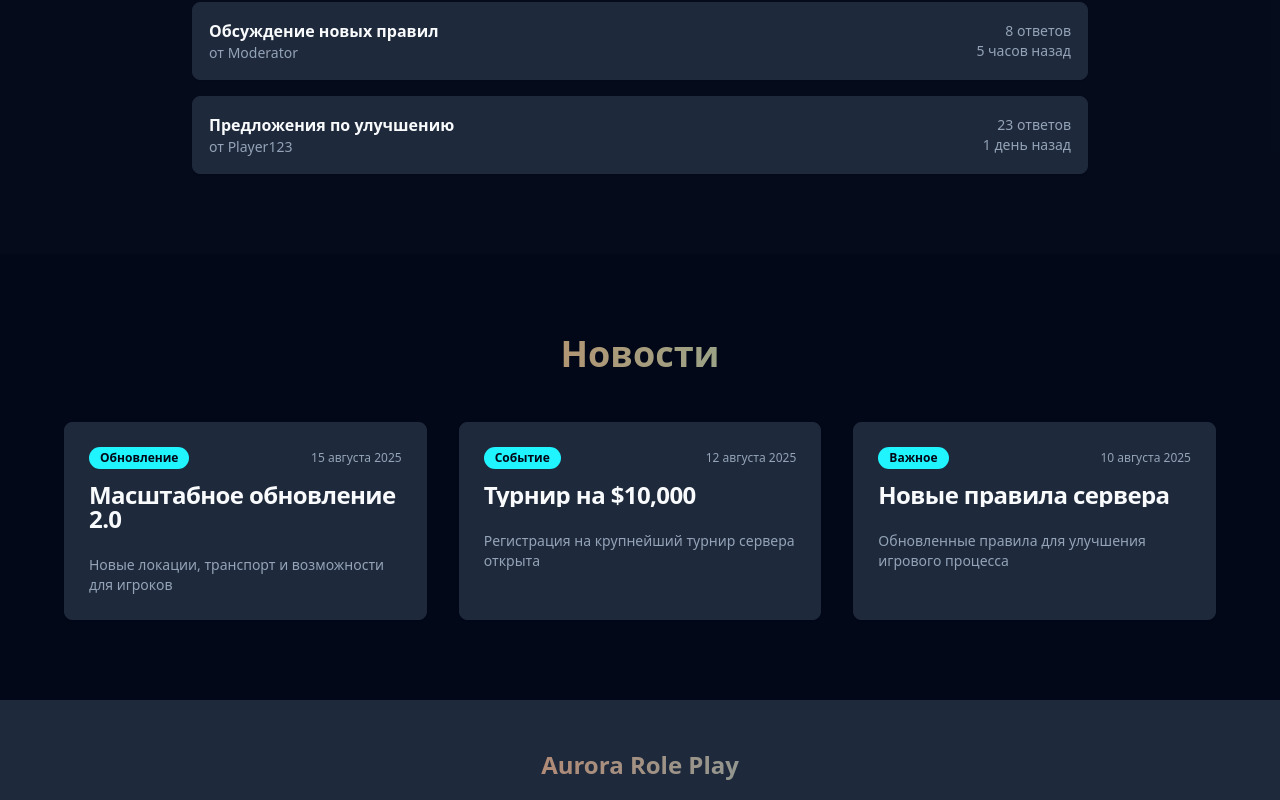
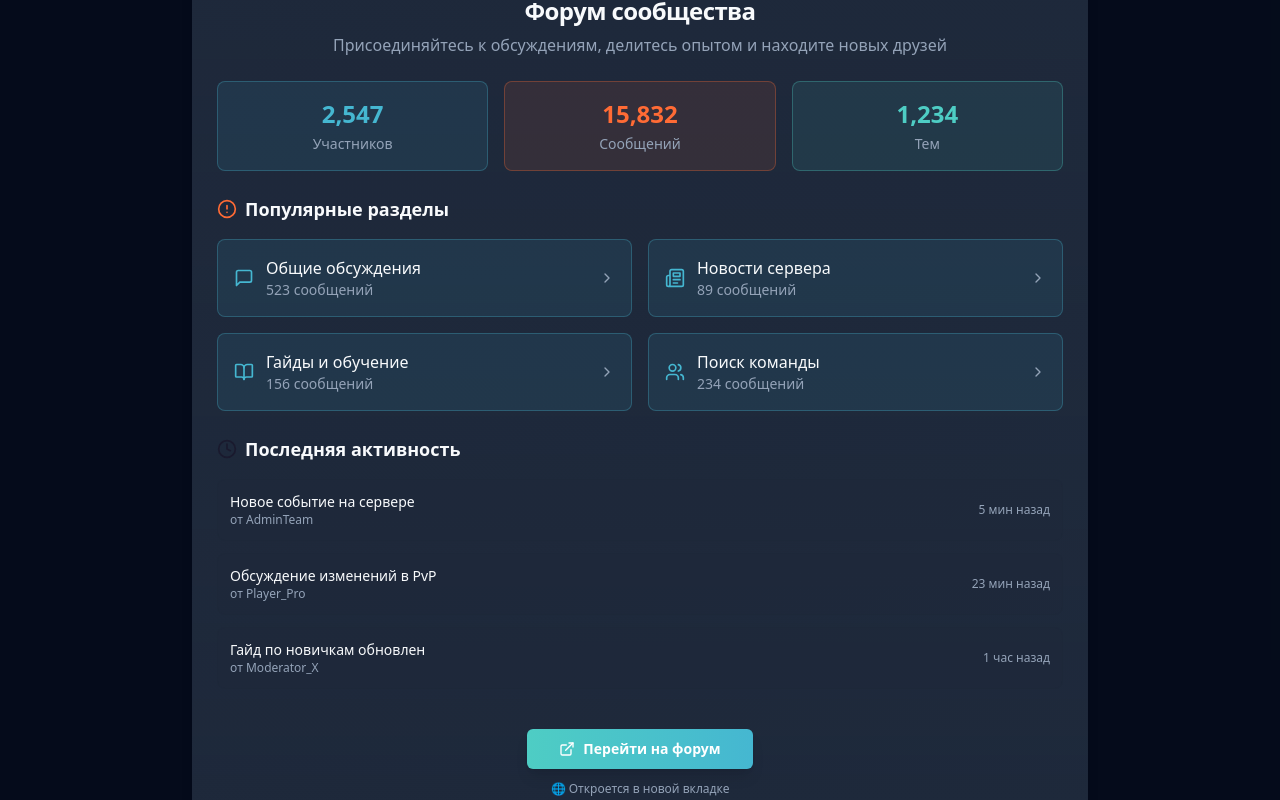
Before and after one commit to pr-poehali-dev/samp-gaming-site, a React (Vite) app: page / in a window 1280 px wide. Shown: the part 3151-3951 px from the top of the page. Built offline with nearby package versions, Linux system fonts and the light colour scheme.

Commit message:
Добавить внешнюю ссылку форума

```diff
--- a/src/pages/Index.tsx
+++ b/src/pages/Index.tsx
@@ -315,46 +315,106 @@ const Index = () => {
             <h2 className="text-4xl font-bold text-center mb-12 bg-gradient-to-r from-gaming-blue to-gaming-cyan bg-clip-text text-transparent">
               Форум
             </h2>
-            <Tabs defaultValue="discussions" className="max-w-4xl mx-auto">
-              <TabsList className="grid w-full grid-cols-3">
-                <TabsTrigger value="discussions">Обсуждения</TabsTrigger>
-                <TabsTrigger value="guides">Гайды</TabsTrigger>
-                <TabsTrigger value="bugs">Баги</TabsTrigger>
-              </TabsList>
+            <div className="max-w-4xl mx-auto">
+              <Card className="relative overflow-hidden bg-gradient-to-b from-card/80 to-card border-border/50 shadow-lg">
+                <div className="absolute inset-0 bg-gradient-to-br from-gaming-electric/5 to-transparent" />
 
-              <TabsContent value="discussions" className="space-y-4">
-                {[
-                  { title: 'Новое обновление сервера', author: 'Admin', replies: 15, time: '2 часа назад' },
-                  { title: 'Обсуждение новых правил', author: 'Moderator', replies: 8, time: '5 часов назад' },
-                  { title: 'Предложения по улучшению', author: 'Player123', replies: 23, time: '1 день назад' }
-                ].map((topic, index) => (
-                  <Card key={index} className="hover:bg-accent/50 transition-colors cursor-pointer">
-                    <CardContent className="p-4">
-                      <div className="flex items-center justify-between">
-                        <div>
-                          <h3 className="font-semibold">{topic.title}</h3>
-                          <p className="text-sm text-muted-foreground">от {topic.author}</p>
+                <CardHeader className="text-center relative z-10 pb-6">
+                  <div className="w-20 h-20 mx-auto rounded-full bg-gaming-blue/20 border-2 border-gaming-blue/50 flex items-center justify-center mb-6">
+                    <Icon name="MessageCircle" size={36} className="text-gaming-blue" />
+                  </div>
+                  <CardTitle className="text-2xl mb-2">Форум сообщества</CardTitle>
+                  <p className="text-muted-foreground">Присоединяйтесь к обсуждениям, делитесь опытом и находите новых друзей</p>
+                </CardHeader>
+
+                <CardContent className="relative z-10 space-y-6">
+                  {/* Статистика форума */}
+                  <div className="grid grid-cols-1 md:grid-cols-3 gap-4">
+                    <div className="bg-gaming-cyan/10 border border-gaming-cyan/30 rounded-lg p-4 text-center">
+                      <div className="text-2xl font-bold text-gaming-cyan mb-1">2,547</div>
+                      <div className="text-sm text-muted-foreground">Участников</div>
+                    </div>
+                    <div className="bg-gaming-orange/10 border border-gaming-orange/30 rounded-lg p-4 text-center">
+                      <div className="text-2xl font-bold text-gaming-orange mb-1">15,832</div>
+                      <div className="text-sm text-muted-foreground">Сообщений</div>
+                    </div>
+                    <div className="bg-gaming-blue/10 border border-gaming-blue/30 rounded-lg p-4 text-center">
+                      <div className="text-2xl font-bold text-gaming-blue mb-1">1,234</div>
+                      <div className="text-sm text-muted-foreground">Тем</div>
+                    </div>
+                  </div>
+
+                  {/* Популярные разделы */}
+                  <div>
+                    <h3 className="text-lg font-bold mb-4 flex items-center gap-2">
+                      <Icon name="Fire" size={20} className="text-gaming-orange" />
+                      Популярные разделы
+                    </h3>
+                    <div className="grid grid-cols-1 md:grid-cols-2 gap-4">
+                      {[
+                        { name: 'Общие обсуждения', posts: 523, icon: 'MessageSquare' },
+                        { name: 'Новости сервера', posts: 89, icon: 'Newspaper' },
+                        { name: 'Гайды и обучение', posts: 156, icon: 'BookOpen' },
+                        { name: 'Поиск команды', posts: 234, icon: 'Users' }
+                      ].map((section, index) => (
+                        <div key={index} className="p-4 bg-gaming-cyan/10 border border-gaming-cyan/30 rounded-lg hover:bg-gaming-cyan/20 transition-colors cursor-pointer">
+                          <div className="flex items-center justify-between">
+                            <div className="flex items-center gap-3">
+                              <Icon name={section.icon as any} size={20} className="text-gaming-cyan" />
+                              <div>
+                                <div className="font-medium">{section.name}</div>
+                                <div className="text-sm text-muted-foreground">{section.posts} сообщений</div>
+                              </div>
+                            </div>
+                            <Icon name="ChevronRight" size={16} className="text-muted-foreground" />
+                          </div>
                         </div>
-                        <div className="text-right text-sm text-muted-foreground">
-                          <div>{topic.replies} ответов</div>
-                          <div>{topic.time}</div>
+                      ))}
+                    </div>
+                  </div>
+
+                  {/* Последняя активность */}
+                  <div>
+                    <h3 className="text-lg font-bold mb-4 flex items-center gap-2">
+                      <Icon name="Clock" size={20} className="text-gaming-electric" />
+                      Последняя активность
+                    </h3>
+                    <div className="space-y-3">
+                      {[
+                        { title: 'Новое событие на сервере', author: 'AdminTeam', time: '5 мин назад' },
+                        { title: 'Обсуждение изменений в PvP', author: 'Player_Pro', time: '23 мин назад' },
+                        { title: 'Гайд по новичкам обновлен', author: 'Moderator_X', time: '1 час назад' }
+                      ].map((activity, index) => (
+                        <div key={index} className="flex items-center justify-between p-3 bg-card/50 rounded-lg border border-border/30">
+                          <div>
+                            <div className="font-medium text-sm">{activity.title}</div>
+                            <div className="text-xs text-muted-foreground">от {activity.author}</div>
+                          </div>
+                          <div className="text-xs text-muted-foreground">{activity.time}</div>
                         </div>
-                      </div>
-                    </CardContent>
-                  </Card>
-                ))}
-              </TabsContent>
+                      ))}
+                    </div>
+                  </div>
 
-              <TabsContent value="guides" className="text-center py-8">
-                <Icon name="BookOpen" size={48} className="mx-auto mb-4 text-gaming-cyan" />
-                <p className="text-muted-foreground">Раздел с гайдами скоро появится</p>
-              </TabsContent>
-
-              <TabsContent value="bugs" className="text-center py-8">
-                <Icon name="Bug" size={48} className="mx-auto mb-4 text-gaming-orange" />
-                <p className="text-muted-foreground">Раздел с багами скоро появится</p>
-              </TabsContent>
-            </Tabs>
+                  {/* Кнопка перехода на форум */}
+                  <div className="text-center pt-4">
+                    <Button
+                      onClick={() => window.open('https://forum.example.com', '_blank')}
+                      className="bg-gradient-to-r from-gaming-blue to-gaming-cyan hover:from-gaming-blue/90 hover:to-gaming-cyan/90 text-white font-bold py-4 px-8 shadow-lg hover:shadow-gaming-blue/30 transition-all duration-300 relative overflow-hidden"
+                    >
+                      <span className="relative z-10 flex items-center justify-center gap-2">
+                        <Icon name="ExternalLink" size={20} />
+                        Перейти на форум
+                      </span>
+                      <div className="absolute inset-0 bg-white/10 transform scale-x-0 hover:scale-x-100 transition-transform duration-300 origin-left" />
+                    </Button>
+                    <p className="text-xs text-muted-foreground mt-3">
+                      🌐 Откроется в новой вкладке
+                    </p>
+                  </div>
+                </CardContent>
+              </Card>
+            </div>
           </div>
         </section>
 
```
